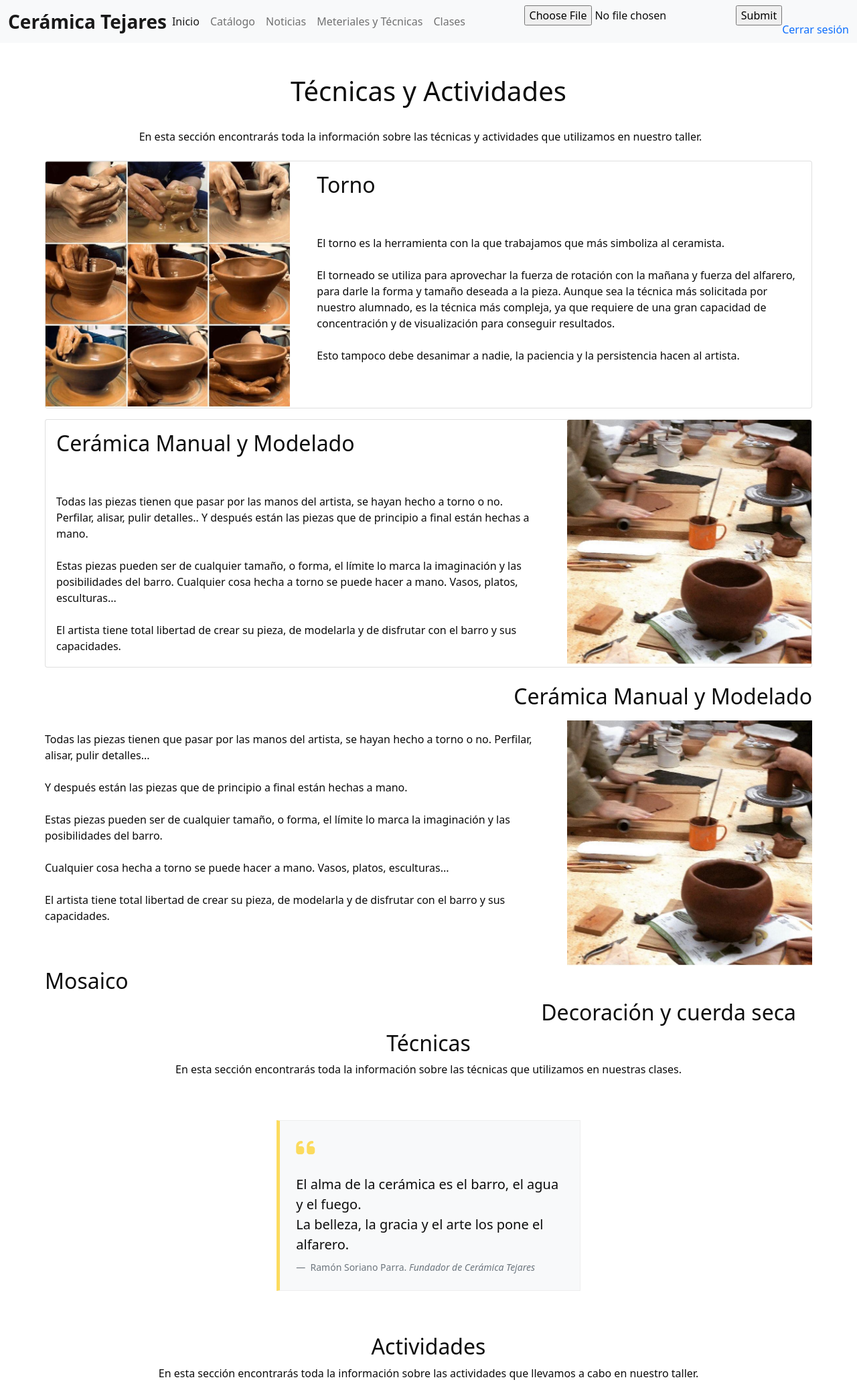
After one commit to gabinavalon/Ceramica_Tejares, a PHP site: template app/templates/materialesytecnicas.php in a window 1280 px wide. The commit adds this page. Shown: the whole page at 67% size. Run offline with PHP 8.4, Linux system fonts and the light colour scheme; the template is opened without the code that fills it, so the values that code supplies are empty; some libraries are stand-ins or nearby versions; grey boxes are pictures that could not be loaded.

Commit message:
Técnicas y Actividades

```diff
--- a/app/controller/ControladorGeneral.php
+++ b/app/controller/ControladorGeneral.php
@@ -24,4 +24,9 @@ class ControladorGeneral{
         require '../app/templates/inicio.php';
     }
 
+    public function tecnicas(){
+
+        require '../app/templates/materialesytecnicas.php';
+    }
+
 }
--- a/app/templates/inicio.php
+++ b/app/templates/inicio.php
@@ -19,7 +19,7 @@ ob_start();
           <div class="container">
             <div class="carousel-caption">
               <h1><?= $n1->getTitulo() ?></h1>
-              <p><a class="btn btn-lg btn-primary" href="#">Ir a la noticia</a></p>
+              <p><a class="btn btn-lg btn-primary" href="<?= RUTA ?>ver_noticia/<?= $n1->getId() ?>">Ir a la noticia</a></p>
             </div>
           </div>
         </div>
@@ -28,7 +28,7 @@ ob_start();
           <div class="container">
             <div class="carousel-caption">
               <h1><?= $n2->getTitulo() ?></h1>
-              <p><a class="btn btn-lg btn-primary" href="#">Ir a la noticia</a></p>
+              <p><a class="btn btn-lg btn-primary" href="<?= RUTA ?>ver_noticia/<?= $n2->getId() ?>">Ir a la noticia</a></p>
             </div>
           </div>
         </div>
@@ -38,7 +38,7 @@ ob_start();
           <div class="container">
             <div class="carousel-caption">
               <h1><?= $n3->getTitulo() ?></h1>
-              <p><a class="btn btn-lg btn-primary" href="#">Ir a la noticia</a></p>
+              <p><a class="btn btn-lg btn-primary" href="<?= RUTA ?>ver_noticia/<?= $n3->getId() ?>">Ir a la noticia</a></p>
             </div>
           </div>
         </div>
--- /dev/null
+++ b/app/templates/materialesytecnicas.php
@@ -0,0 +1,160 @@
+<?php
+ob_start();
+?>
+<?php MensajesFlash::imprimir_mensajes(); ?>
+
+<article class="container">
+
+    <section class="row text-center">
+        <div class="col-12">
+            <h1>Técnicas y Actividades</h1>
+        </div>
+        <div class="row text-center">
+            <div class="col-12">
+                <br>
+                <p>
+                    En esta sección encontrarás toda la información sobre las técnicas y actividades que utilizamos en nuestro taller.
+                </p>
+            </div>
+        </div>
+        <br><br><br>
+        <div class="container text-start h-auto">
+
+            <div class="card mb-3">
+                <div class="row no-gutters">
+                    <div class="col-md-4">
+                        <img src="<?= RUTA ?>web/img/torno.png" class="card-img" alt="Fases del Torneado">
+                    </div>
+                    <div class="col-md-8">
+                        <div class="card-body">
+                            <h2 class="card-title">Torno</h2>
+                            <br><br>
+                            <p class="card-text">El torno es la herramienta con la que trabajamos que más simboliza al ceramista. <br> <br>
+                                El torneado se utiliza para aprovechar la fuerza de rotación con la mañana y fuerza del alfarero,
+                                para darle la forma y tamaño deseada a la pieza.
+                                Aunque sea la técnica más solicitada por nuestro alumnado, es la técnica más compleja, ya que requiere de una gran capacidad de concentración y
+                                de visualización para conseguir resultados. <br> <br>
+                                Esto tampoco debe desanimar a nadie, la paciencia y la persistencia hacen al artista.</p>
+
+                        </div>
+                    </div>
+                </div>
+            </div>
+        </div>
+
+        <div class="container text-start h-auto">
+
+            <div class="card mb-3">
+                <div class="row no-gutters">
+
+                    <div class="col-md-8">
+                        <div class="card-body">
+                            <h2 class="card-title">Cerámica Manual y Modelado</h2>
+                            <br><br>
+                            <p class="card-text">
+                                Todas las piezas tienen que pasar por las manos del artista, se hayan hecho a torno o no. Perfilar, alisar, pulir detalles..
+                                Y después están las piezas que de principio a final están hechas a mano. <br><br>
+                                Estas piezas pueden ser de cualquier tamaño, o forma, el límite lo marca la imaginación y las posibilidades del barro.
+                                Cualquier cosa hecha a torno se puede hacer a mano. Vasos, platos, esculturas... <br><br>
+                                El artista tiene total libertad de crear su pieza, de modelarla y de disfrutar con el barro y sus capacidades.
+                            </p>
+
+                        </div>
+                    </div>
+                    <div class="col-md-4">
+                        <img src="<?= RUTA ?>web/img/ceramicamanual.png" class="card-img" alt="Fases del Torneado">
+                    </div>
+                </div>
+            </div>
+        </div>
+
+        <div class="container text-end h-auto">
+            <div class="row my-2">
+                <h2>Cerámica Manual y Modelado</h2>
+            </div>
+
+            <div class="row">
+
+                <div class="col-12 col-md-8 my-3 text-start">
+                    <p>
+                        Todas las piezas tienen que pasar por las manos del artista, se hayan hecho a torno o no. Perfilar, alisar, pulir detalles... <br><br>
+                        Y después están las piezas que de principio a final están hechas a mano. <br><br>
+                        Estas piezas pueden ser de cualquier tamaño, o forma, el límite lo marca la imaginación y las posibilidades del barro. <br><br>
+                        Cualquier cosa hecha a torno se puede hacer a mano. Vasos, platos, esculturas... <br><br>
+                        El artista tiene total libertad de crear su pieza, de modelarla y de disfrutar con el barro y sus capacidades.
+                    </p>
+                </div>
+                <div class="col-12 col-md-4">
+                    <img src="<?= RUTA ?>web/img/ceramicamanual.png" alt="torno" width="100%">
+                </div>
+            </div>
+        </div>
+
+
+        <div class="row text-start">
+            <div class="col-12">
+                <h2>Mosaico</h2>
+            </div>
+        </div>
+
+
+        <div class="row text-end">
+            <div class="col-12">
+                <h2>Decoración y cuerda seca</h2>
+            </div>
+        </div>
+
+    </section>
+    <div class="row text-center">
+        <div class="col-12">
+            <h2>Técnicas</h2>
+        </div>
+    </div>
+    <section class="row text-center">
+        <div class="col-12">
+            <p>
+                En esta sección encontrarás toda la información sobre las técnicas que utilizamos en nuestras clases.
+            </p>
+        </div>
+    </section>
+    <section class="vh-50">
+        <div class="container py-5 h-auto">
+            <div class="row d-flex justify-content-center align-items-center h-100">
+                <div class="col-md-12 col-xl-5">
+
+                    <figure class="bg-light p-4" style="border-left: .35rem solid #fcdb5e; border-top: 1px solid #eee; border-right: 1px solid #eee; border-bottom: 1px solid #eee;">
+                        <i class="fas fa-quote-left fa-2x mb-4" style="color: #fcdb5e;"></i>
+                        <blockquote class="blockquote pb-2">
+                            <p>
+                                El alma de la cerámica es el barro, el agua y el fuego. <br>
+                                La belleza, la gracia y el arte los pone el alfarero.
+                            </p>
+                        </blockquote>
+                        <figcaption class="blockquote-footer mb-0">
+                            Ramón Soriano Parra. <cite title="Source Title">Fundador de Cerámica Tejares</cite>
+                        </figcaption>
+                    </figure>
+
+                </div>
+            </div>
+        </div>
+    </section>
+    <section class="row text-center">
+        <div class="col-12">
+            <h2>Actividades</h2>
+        </div>
+    </section>
+    <section class="row text-center">
+        <div class="col-12 ">
+            <p>
+                En esta sección encontrarás toda la información sobre las actividades que llevamos a cabo en nuestro taller.
+            </p>
+        </div>
+    </section>
+
+</article>
+<?php
+$contenido = ob_get_clean();
+
+require 'template.php';
+?>
--- a/app/templates/noticias.php
+++ b/app/templates/noticias.php
@@ -30,7 +30,7 @@ ob_start();
                     <?= substr($noticia->getDescripcion(), 0, 400) ?> ...
                 </p>
 
-                <button type="button" class="btn btn-primary">Leer</button>
+                <a href="<?= RUTA ?>ver_noticia/<?= $noticia->getId() ?>" type="button" class="btn btn-primary">Leer</a>
               </div>
             </div>
 
--- a/app/templates/template.php
+++ b/app/templates/template.php
@@ -59,7 +59,7 @@
                         <a class="nav-link" href="<?= RUTA ?>noticias">Noticias</a>
                     </li>
                     <li class="nav-item">
-                        <a class="nav-link" href="#">Técnicas y Materiales</a>
+                        <a class="nav-link" href="<?= RUTA ?>tecnicas">Meteriales y Técnicas</a>
                     </li>
                     <li class="nav-item">
                         <a class="nav-link" href="#">Clases</a>
--- a/web/index.php
+++ b/web/index.php
@@ -37,12 +37,13 @@ $mapa = array(
     'subir_foto' => array('controlador' => 'ControladorUsuario', 'metodo' => 'subir_foto', 'publica' => false, 'admin' => false),
 
     'inicio' => array('controlador' => 'ControladorGeneral', 'metodo' => 'listar', 'publica' => true, 'admin' => false),
+    'tecnicas' => array('controlador' => 'ControladorGeneral', 'metodo' => 'tecnicas', 'publica' => true, 'admin' => false),
 
     'borrar_articulo' => array('controlador' => 'ControladorAdmin', 'metodo' => 'borrar', 'publica' => false, 'admin' => true),
     'insertar_articulo' => array('controlador' => 'ControladorAdmin', 'metodo' => 'insertar', 'publica' => false, 'admin' => true),
 
     'noticias' => array('controlador' => 'ControladorNoticia', 'metodo' => 'listar_noticias', 'publica' => true, 'admin' => false),
-    'ver_noticia' => array('controlador' => 'ControladorAdmin', 'metodo' => 'ver_noticia', 'publica' => true, 'admin' => false),
+    'ver_noticia' => array('controlador' => 'ControladorNoticia', 'metodo' => 'ver_noticia', 'publica' => true, 'admin' => false),
 
     'ver_articulo' => array('controlador' => 'ControladorArticulo', 'metodo' => 'ver_articulo', 'publica' => true, 'admin' => false),
     'catalogo' => array('controlador' => 'ControladorArticulo', 'metodo' => 'listar', 'publica' => true, 'admin' => false),
```
Also changed, not shown: app/controller/ControladorNoticia.php (+8 -0 lines), app/model/NoticiaDAO.php (+21 -22 lines), app/templates/catalogo.php (+2 -11 lines), app/templates/ver_noticia.php (added, +52 -0 lines), web/img/ceramicamanual.png (added), web/img/tecnicadecoracion.png (added), web/img/tecnicamosaico.png (added), web/img/torno.png (added), web/img/visitas.png (added).
